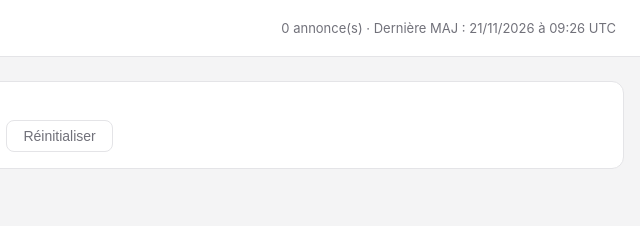
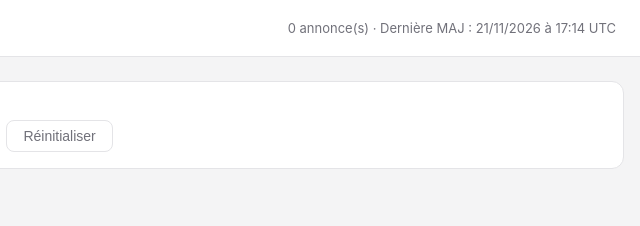
Before and after one commit to ecorpet/immo-alert, a plain HTML site: page docs/index.html in a window 1280 px wide. Shown: the top 226 px of the page, 640-1280 px from the left. Drawn offline with Linux system fonts and the light colour scheme.

Commit message:
🏠 Update 2026-11-21 17:14 UTC

```diff
--- a/docs/index.html
+++ b/docs/index.html
@@ -279,7 +279,7 @@
   <div>
     <h1>🏠 Immo Alert Marseille</h1>
   </div>
-  <p class="meta">0 annonce(s) · Dernière MAJ : 21/11/2026 à 09:26 UTC</p>
+  <p class="meta">0 annonce(s) · Dernière MAJ : 21/11/2026 à 17:14 UTC</p>
 </header>
 
 <div class="container">
```
